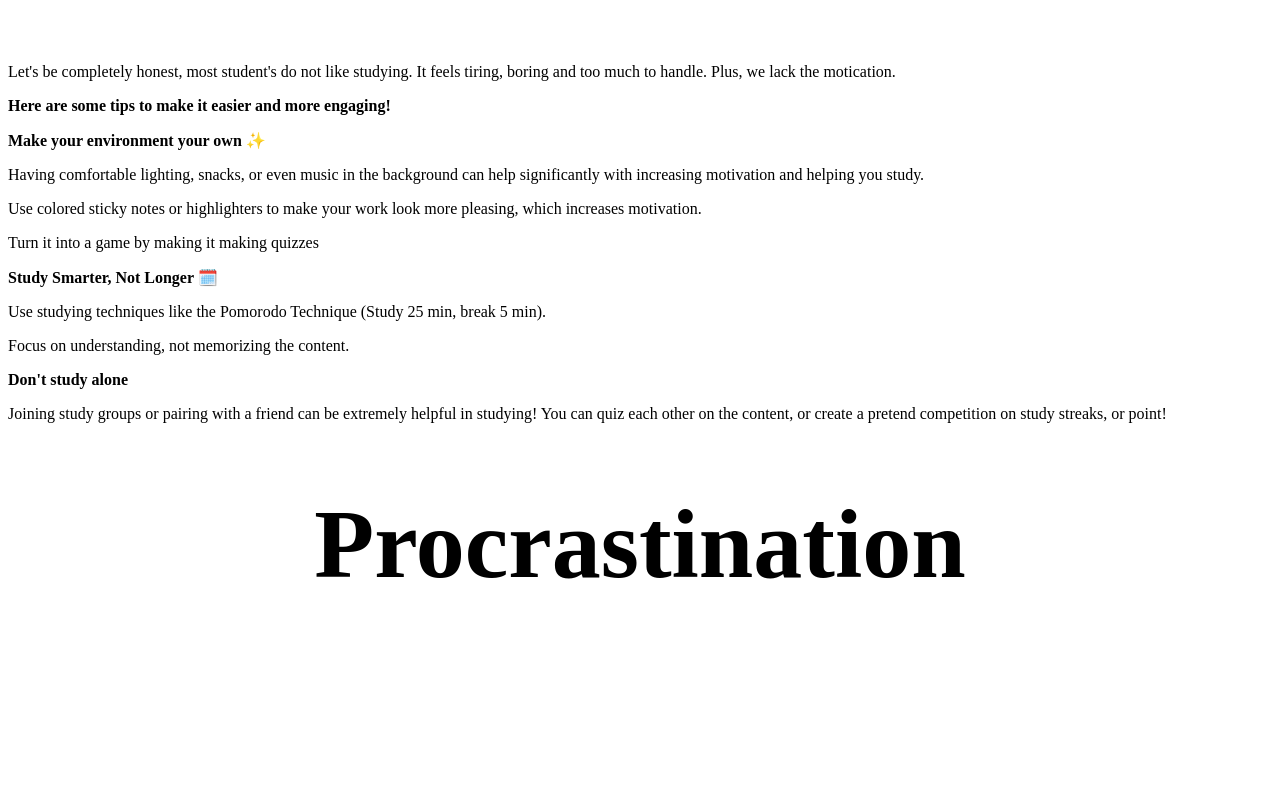
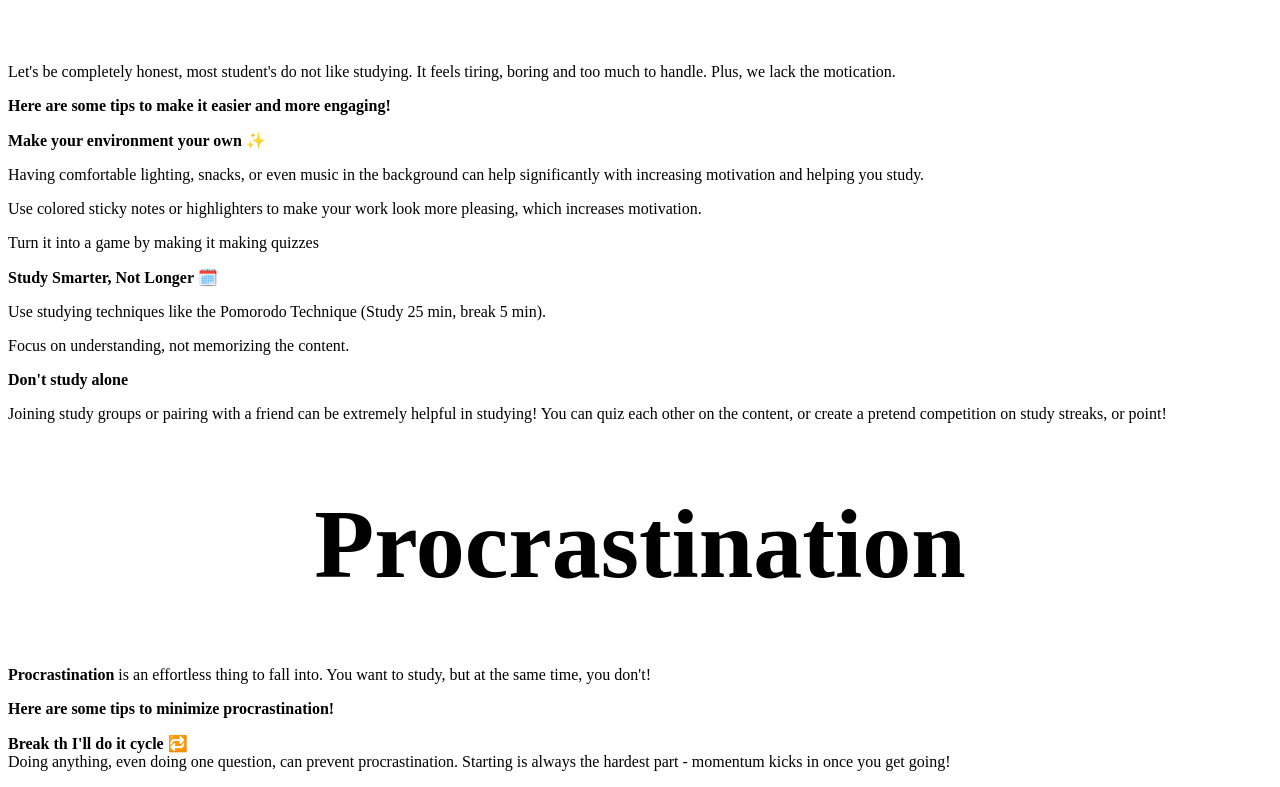
Before and after one commit to Daniel93411/first, a website: page index.html in a window 1280 px wide. Shown: the part 573-1360 px from the top of the page. Before the commit the page ends 1239 px from the top, so only its background shows below. Drawn offline with Linux system fonts and the light colour scheme; a web font is replaced by a local one.

Commit message:
Put some bits for procrastination

```diff
--- a/index.html
+++ b/index.html
@@ -42,6 +42,10 @@
 
             <div id=:procrastination" class="section">
                 <h1>Procrastination</h1>
+                <p><strong>Procrastination</strong> is an effortless thing to fall into. You want to study, but at the same time, you don't!</p>
+                <p><strong>Here are some tips to minimize procrastination!</strong></p>
+                <p><strong>Break th I'll do it cycle 🔁</strong><br>Doing anything, even doing one question, can prevent procrastination. Starting is always the hardest part - momentum kicks in once you get going!</p>
+                <p></p>
         </div>
 
 
```
